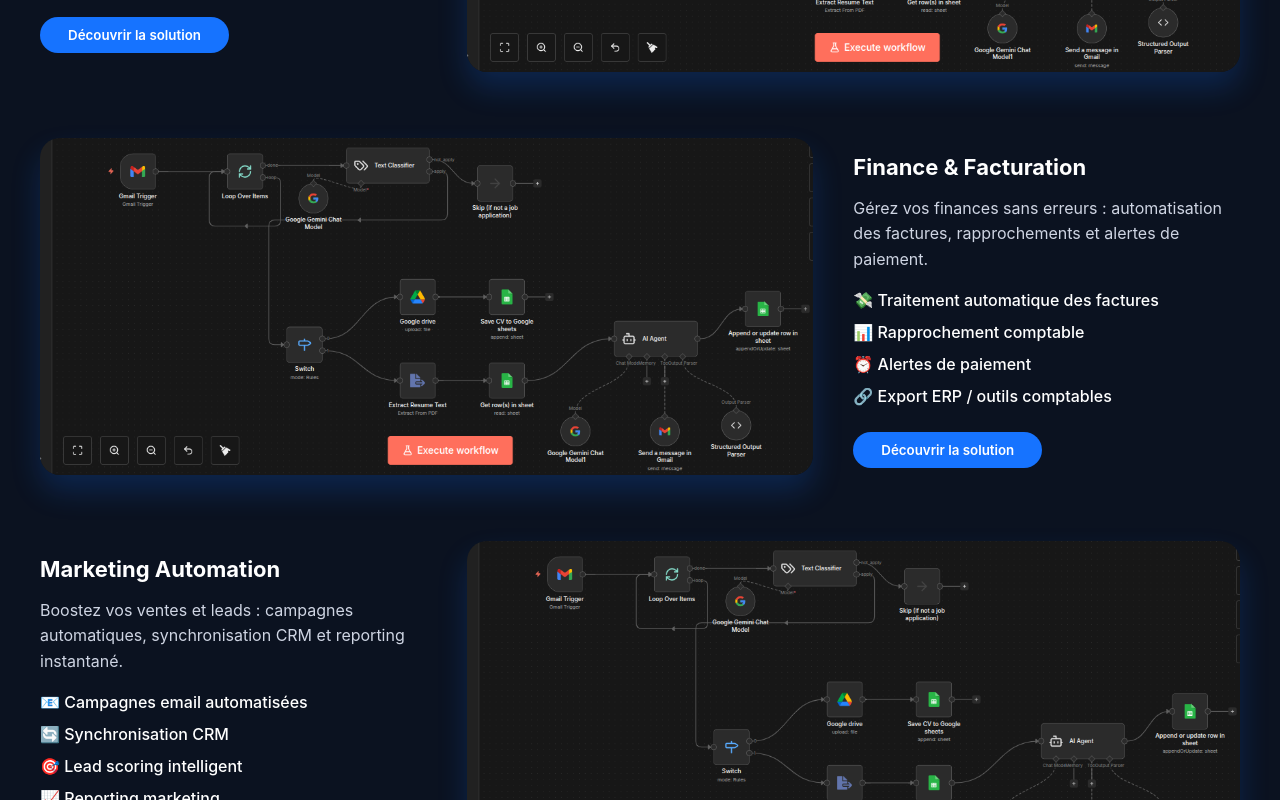
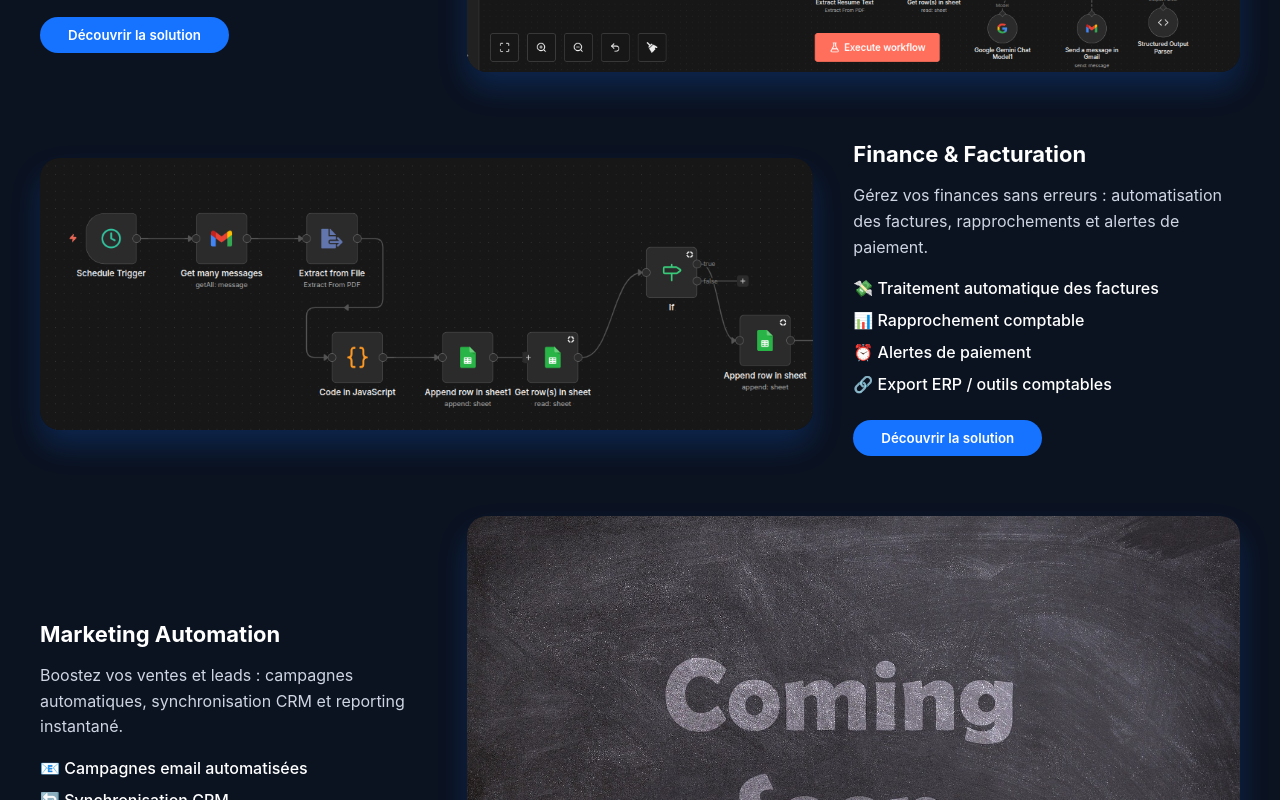
Before and after one commit to Hassyunity/Auto-decisions, a React (Vite) app: page /solutions in a window 1280 px wide. Shown: the part 740-1540 px from the top of the page. Built offline with nearby package versions, Linux system fonts and the light colour scheme.

Commit message:
add image for project

```diff
--- a/src/pages/Clients.tsx
+++ b/src/pages/Clients.tsx
@@ -5,13 +5,13 @@ const clients = [
     name: "Entreprise RH",
     quote:
       "L’automatisation a réduit notre temps de traitement des CV de 70 %. Un gain immédiat.",
-    role: "Responsable RH",
+    role: "Responsable Recrutement",
   },
   {
     name: "Société Finance",
     quote:
       "La gestion des factures et des paiements est devenue fiable et sans erreur.",
-    role: "Directeur Financier",
+    role: "responsable Financier",
   },
   {
     name: "Startup SaaS",
--- a/src/pages/Solutions.tsx
+++ b/src/pages/Solutions.tsx
@@ -21,7 +21,7 @@ const solutions = [
       "⏰ Alertes de paiement",
       "🔗 Export ERP / outils comptables",
     ],
-    image: "/images/n8n.png",
+    image: "/images/Facturations.png",
   },
   {
     title: "Marketing Automation",
@@ -32,7 +32,7 @@ const solutions = [
       "🎯 Lead scoring intelligent",
       "📈 Reporting marketing",
     ],
-    image: "/images/n8n.png",
+    image: "/images/coming.jpg",
   },
 ];
 
```
Also changed, not shown: public/images/Facturations.png (added), public/images/coming.jpg (added).
